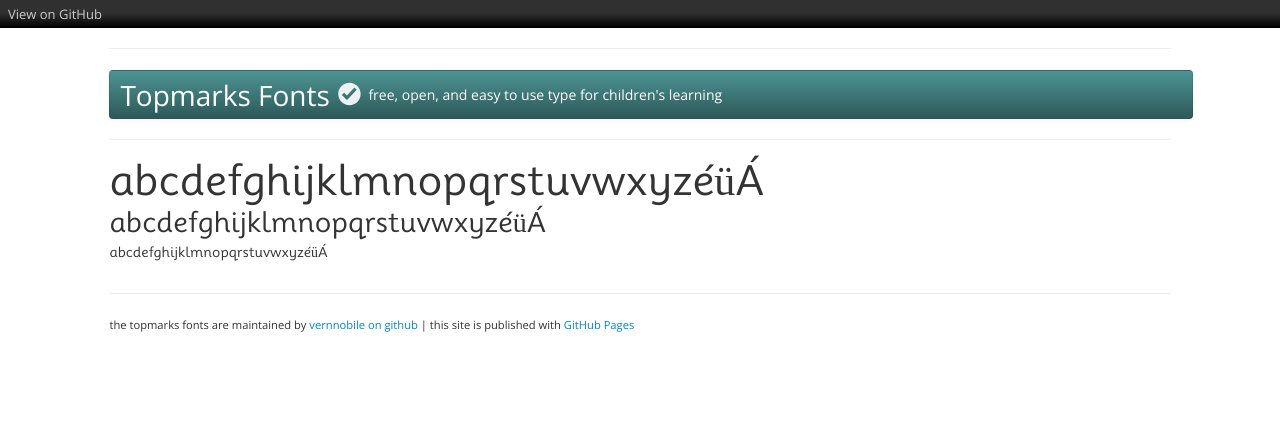
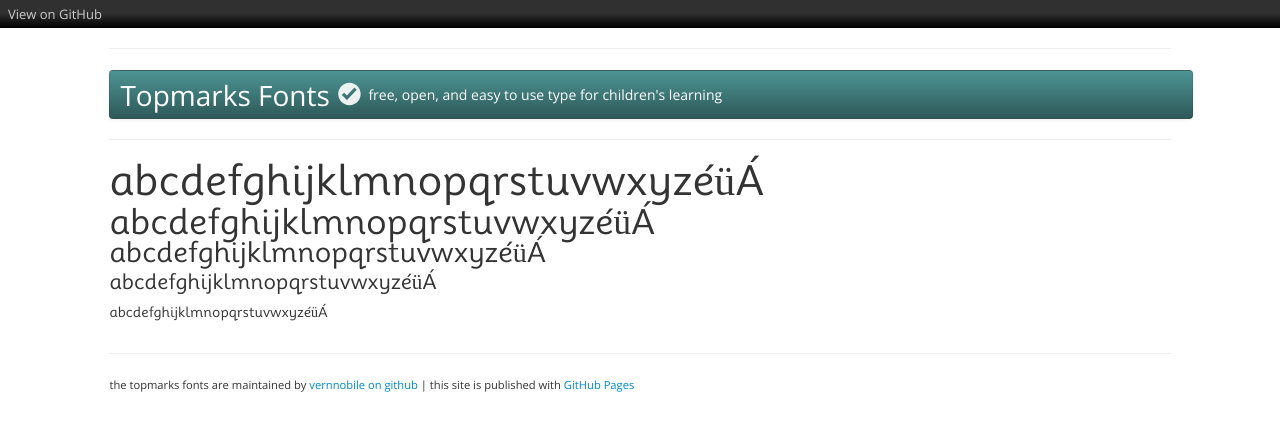
Before and after one commit to vernnobile/topmarks, a Jekyll site: the page built from testing.html, in a window 1280 px wide. Shown: the top 431 px of the page. Built offline with Jekyll 4.4.1, drawn with Linux system fonts in a browser that asks for light colours.

Commit message:
Update test.html

```diff
--- a/_includes/test.html
+++ b/_includes/test.html
@@ -4,7 +4,13 @@
 <p style="font-family:'topmarksbook'; font-size:3em; line-height:1em;">
 abcdefghijklmnopqrstuvwxyzéüÁ
 </p>
+<p style="font-family:'topmarksbook'; font-size:2.5em;">
+abcdefghijklmnopqrstuvwxyzéüÁ
+</p>
 <p style="font-family:'topmarksbook'; font-size:2em;">
+abcdefghijklmnopqrstuvwxyzéüÁ
+</p>
+<p style="font-family:'topmarksbook'; font-size:1.5em;">
 abcdefghijklmnopqrstuvwxyzéüÁ
 </p>
 <p style="font-family:'topmarksbook'; font-size:1em;">
```
